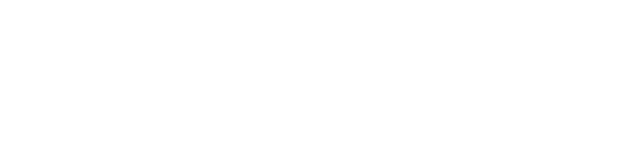
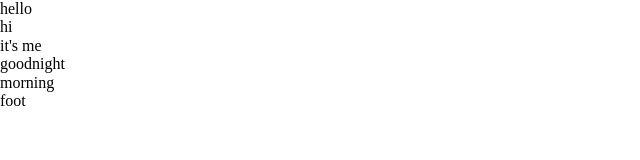
Before and after one commit to madeline2909/inclass, a plain HTML site: page deploy/index.html in a window 1280 px wide. Shown: the whole page, without its empty margins (0-640 px from the left). Drawn offline with nearby package versions, Linux system fonts and the light colour scheme.

Commit message:
added sections and footer
sections and folders

```diff
--- a/deploy/index.html
+++ b/deploy/index.html
@@ -10,6 +10,12 @@
 </head>
 
 <body>
+    <section>hello</section>
+    <section>hi</section>
+    <section>it's me</section>
+    <section>goodnight</section>
+    <section>morning</section>
+    <section>foot</section>
 
     <!-- jQuery -->
     <script src="https://ajax.googleapis.com/ajax/libs/jquery/3.4.1/jquery.min.js"></script>
```
Also changed, not shown: 8 other files.
